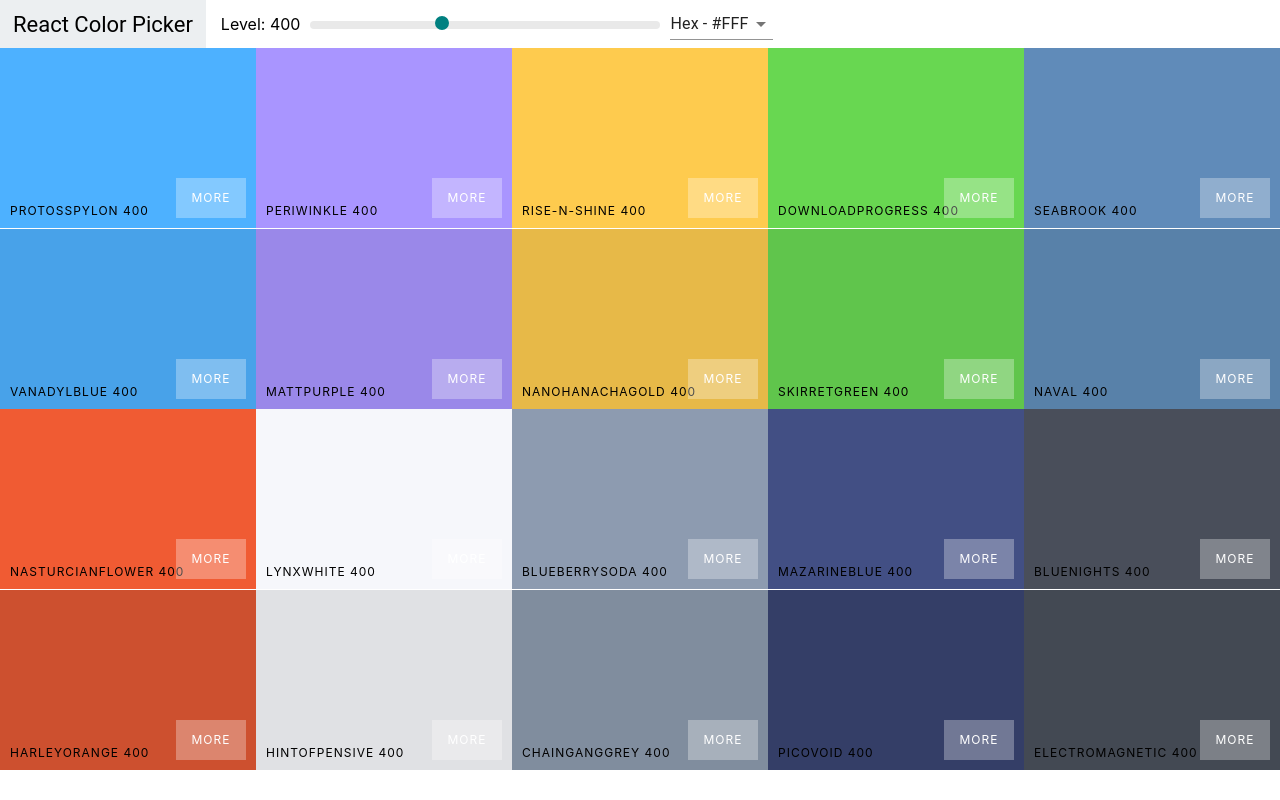
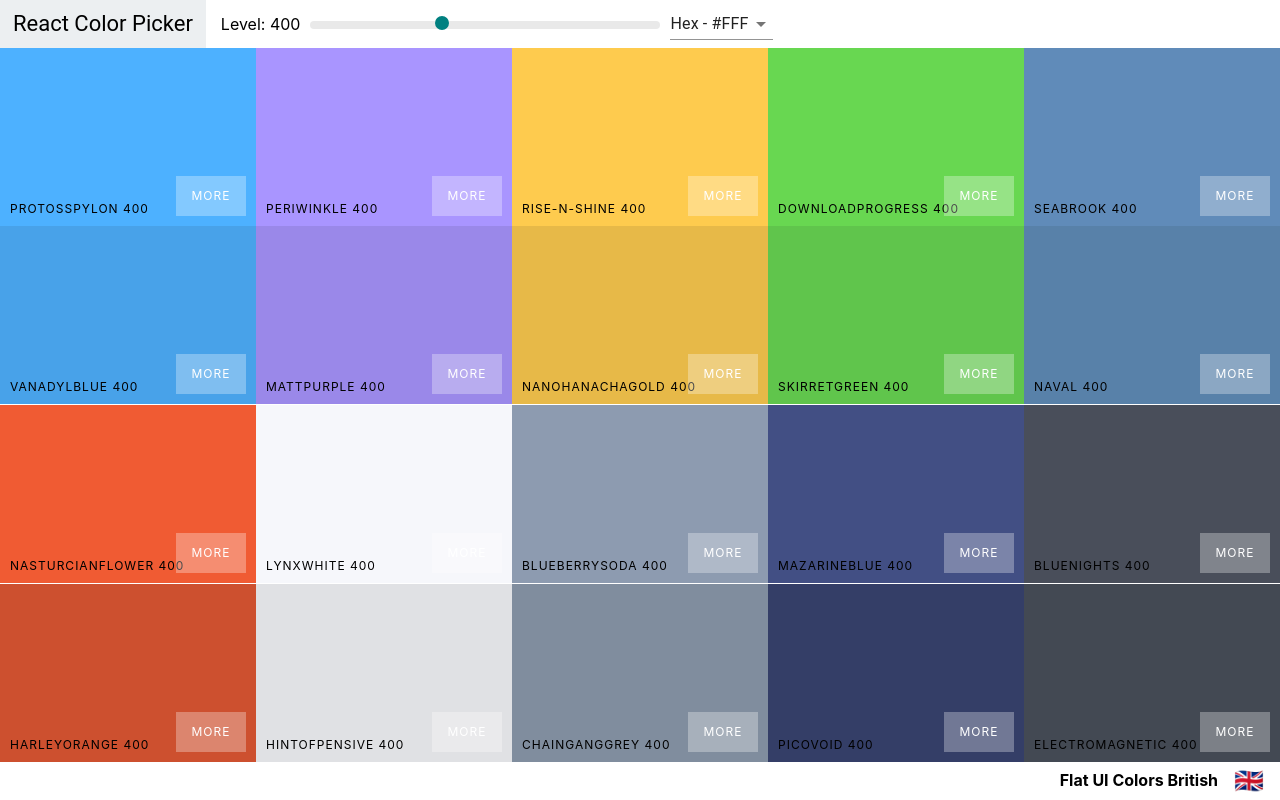
Before and after one commit to melvolio01/color-picker, a React (Create React App) app: page / in a window 1280 px wide. Built offline with nearby package versions, Linux system fonts and the light colour scheme.

Commit message:
Add footer

```diff
--- a/src/Pallette.css
+++ b/src/Pallette.css
@@ -1,31 +1,23 @@
 .pallette {
     height: 100vh;
+    display: flex;
+    flex-direction: column;
 }
 
 .pallette-colors {
     height: 90%;
 }
 
-.slider {
-    width: 350px;
-    margin: 0 10px;
-    display: inline-block;
+.palette-footer {
+    background-color: #fff;
+    height: 5vh;
+    display: flex;
+    justify-content: flex-end;
+    align-items: center;
+    font-weight: bold
 }
 
-.rc-slider-track {
-    background-color: transparent;
+.emoji {
+    font-size: 1.5rem;
+    margin: 0 1rem;
 }
-
-.rc-slider-rail {
-    height: 8px;
-}
-
-.rc-slider-handle,
-.rc-slider-handle:active,
-.rc-slider-handle:hover,
-.rc-slider-handle:focus {
-    background-color: teal;
-    border: 2px solid teal;
-    outline: none;
-    box-shadow: none;
-}
--- a/src/Pallette.js
+++ b/src/Pallette.js
@@ -26,15 +26,18 @@
 
     render() {
         const { paletteHue, format } = this.state
-        const {colors } = this.props.palette
+        const {colors, paletteName, emoji } = this.props.palette
         return (
             <div className="pallette">
                <Navbar hue={paletteHue} changeHue={this.changeHue} changeFormat={this.changeFormat} />
                 <div className='pallette-colors'>
                     {colors[paletteHue].map(color => {
-                        return <ColorBox name={color.name} color={color[format]} />
+                        return <ColorBox key={color.id} name={color.name} color={color[format]} />
                     })}
                 </div>
+                <footer className='palette-footer'>{paletteName}
+                    <span className='emoji'>{emoji}</span>
+                </footer>
             </div>
         )
     }
```
